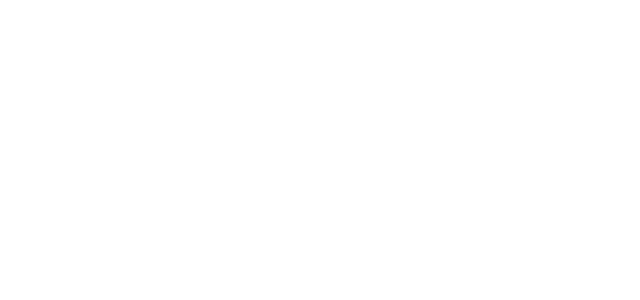
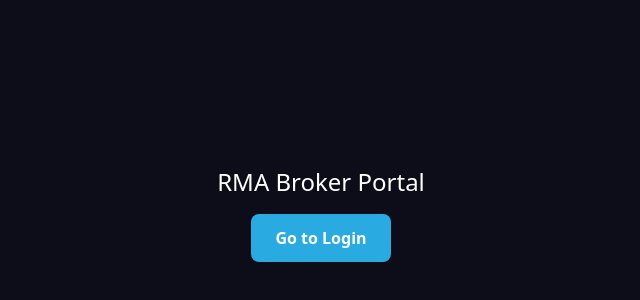
Before and after one commit to tanishlfi/Broker-Portal---Demo, a Next.js app in the folder Broker-Portal-Frontend/: page / in a window 1280 px wide. Before the commit this address had no page. Shown: the part 186-486 px from the top of the page, without its empty margins (319-959 px from the left). Built offline with nearby package versions, Linux system fonts and the light colour scheme.

Commit message:
Fix Broker Portal root page - replace redirect with static landing page

```diff
--- a/Broker-Portal-Frontend/app/page.tsx
+++ b/Broker-Portal-Frontend/app/page.tsx
@@ -1,6 +1,17 @@
-import { redirect } from "next/navigation";
 import { ROUTES } from "@/lib/constants";
 
 export default function Home() {
-  redirect(ROUTES.login);
+  return (
+    <div className="min-h-screen flex items-center justify-center bg-[#0d0d1a]">
+      <div className="text-center">
+        <h1 className="text-white text-2xl mb-4">RMA Broker Portal</h1>
+        <a
+          href={ROUTES.login}
+          className="inline-block px-6 py-3 bg-[#29abe2] hover:bg-[#1a8fc1] text-white font-semibold rounded-lg transition-colors"
+        >
+          Go to Login
+        </a>
+      </div>
+    </div>
+  );
 }
```
